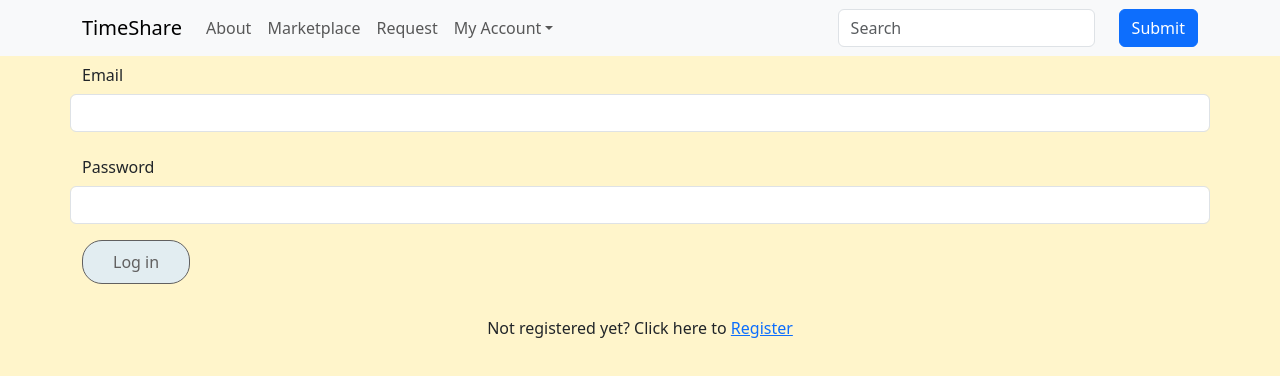
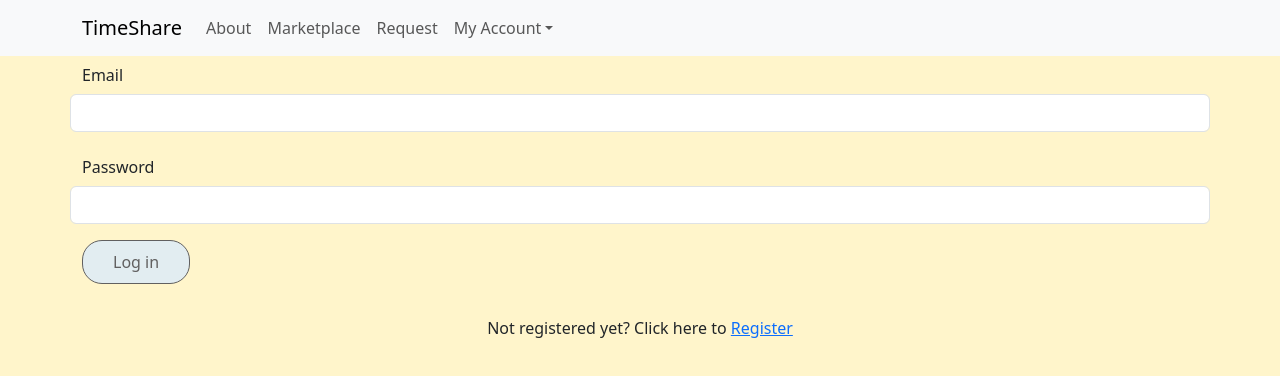
Before and after one commit to CodeOp-tech/fs34-group-C, a React (Vite) app in the folder client/: page /login in a window 1280 px wide. Shown: the top 376 px of the page. Built offline with nearby package versions, Linux system fonts and the light colour scheme.

Commit message:
Remove search bar

```diff
--- a/client/src/components/NavBar.jsx
+++ b/client/src/components/NavBar.jsx
@@ -1,15 +1,6 @@
 import { Link } from "react-router-dom";
 import useAuth from "../hooks/useAuth";
-import {
-  Container,
-  Nav,
-  Navbar,
-  NavDropdown,
-  Form,
-  Row,
-  Col,
-  Button,
-} from "react-bootstrap";
+import { Container, Nav, Navbar, NavDropdown } from "react-bootstrap";
 
 export default function NavBar() {
   const { isLoggedIn, signIn, signOut } = useAuth();
@@ -54,20 +45,6 @@ export default function NavBar() {
               </NavDropdown>
             </Nav>
           </Navbar.Collapse>
-          <Form inline>
-            <Row>
-              <Col xs="auto">
-                <Form.Control
-                  type="text"
-                  placeholder="Search"
-                  className=" mr-sm-2"
-                />
-              </Col>
-              <Col xs="auto">
-                <Button type="submit">Submit</Button>
-              </Col>
-            </Row>
-          </Form>
         </Container>
       </Navbar>
     </div>
--- a/client/src/pages/Categories.jsx
+++ b/client/src/pages/Categories.jsx
@@ -1,4 +1,3 @@
-
 import { useState, useEffect } from "react";
 import axios from "axios";
 import { Link } from "react-router-dom";
@@ -9,7 +8,7 @@ export default function Categories() {
 
   const fectchTypes = async () => {
     try {
-      const response = await axios.get("/api/types");
+      const response = await axios.get("/api/index/types");
       console.log(response);
       setTypes(response.data);
     } catch (error) {
@@ -41,6 +40,5 @@ export default function Categories() {
         </Row>
       </Container>
     </div>
-
   );
 }
```
